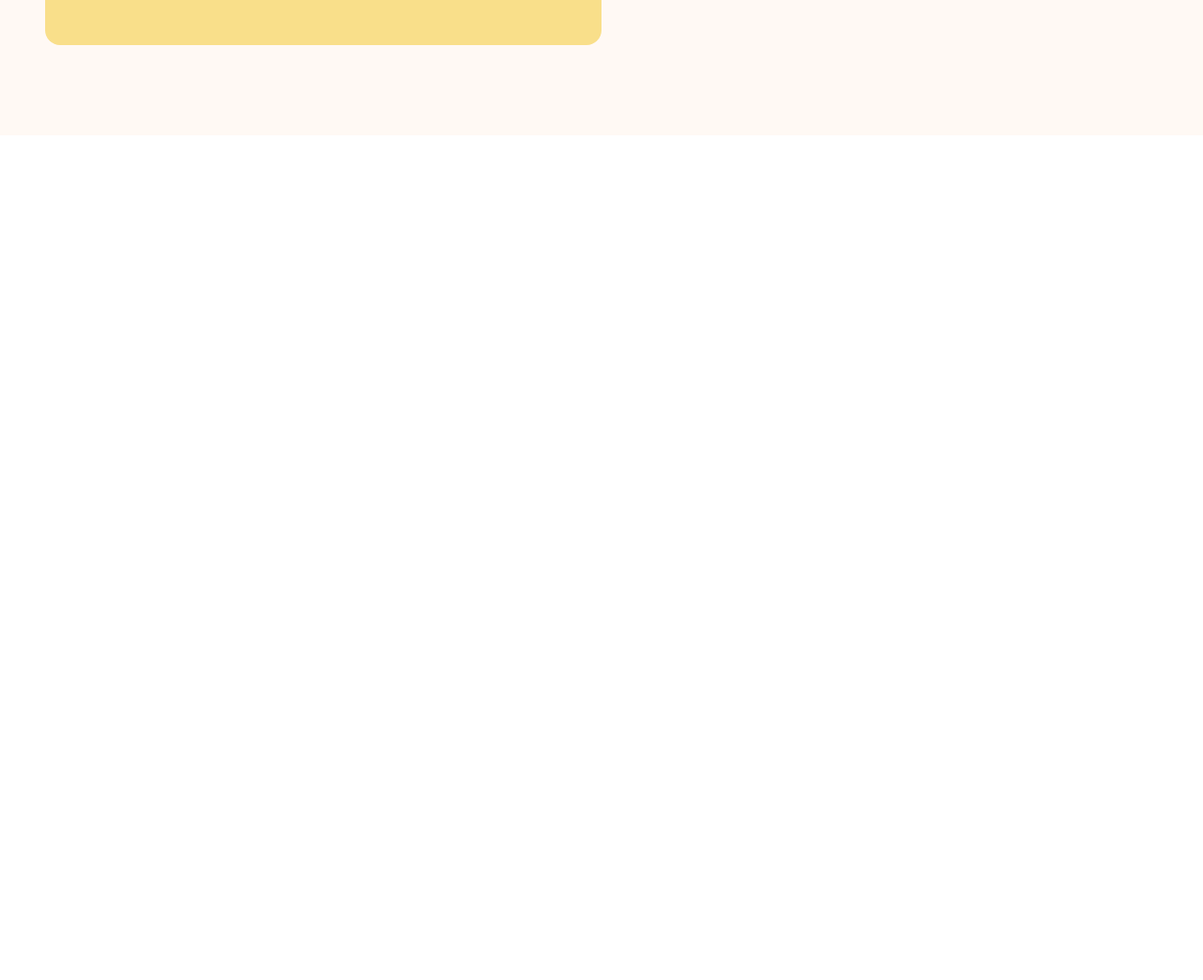
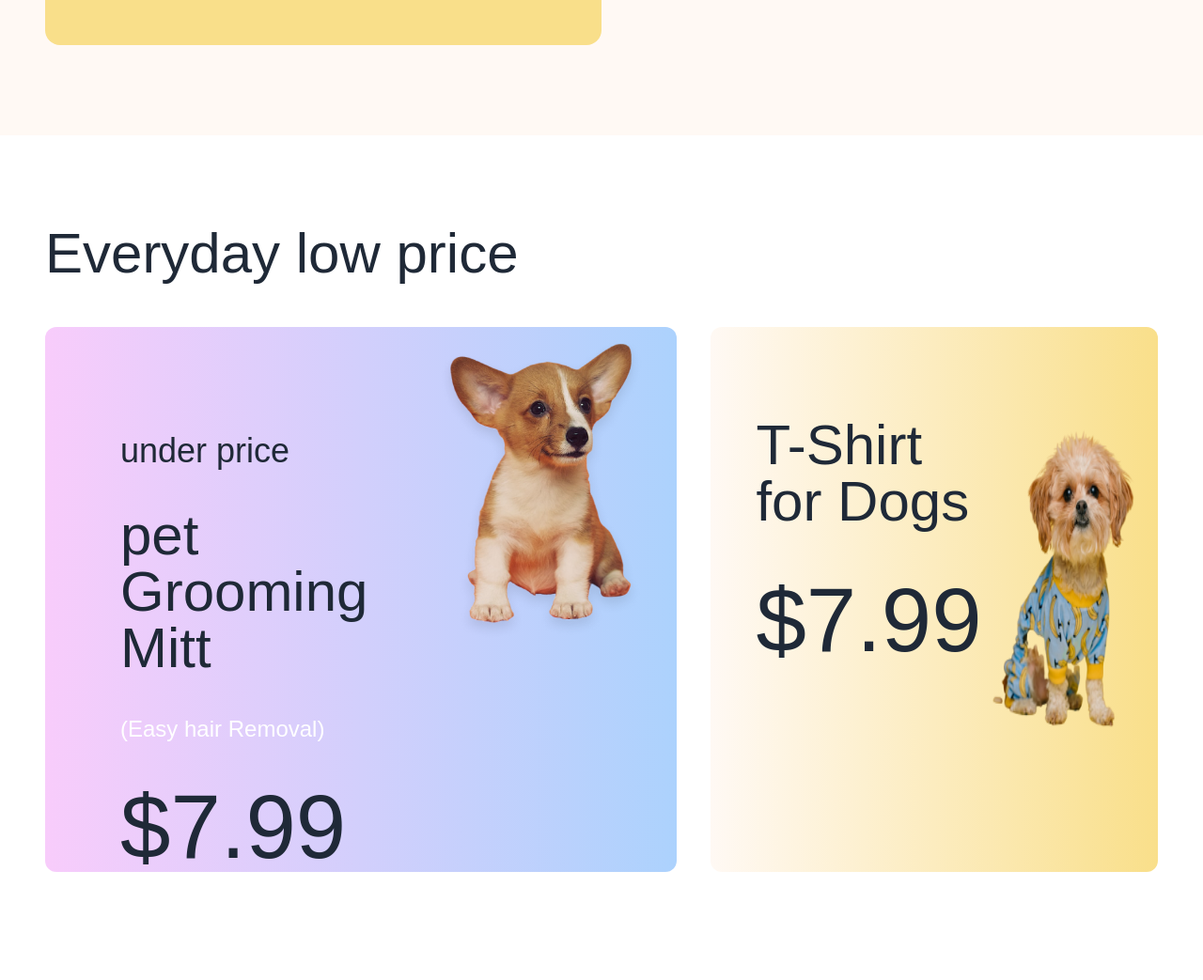
Before and after one commit to alimran74/assignment-03-001, a plain HTML site: page index.html in a window 1280 px wide. Shown: the part 2145-3188 px from the top of the page at 94% size. Before the commit the page ends 2385 px from the top, so only its background shows below. Drawn offline with nearby package versions, Linux system fonts and the light colour scheme; a web font is replaced by a local one.

Commit message:
added cute pet

```diff
--- a/index.html
+++ b/index.html
@@ -21,7 +21,11 @@
             clifford: '#da373d',
             'button-primary':'rgba(255, 220, 38, 1.00)',
             'nav-bg':'rgba(255, 249, 244, 1.00)',
-            'card-bg':'rgba(249, 223, 138, 1.00)'
+            'card-bg':'rgba(249, 223, 138, 1.00)',
+            'gradient-1':'rgba(248, 204, 251, 1.00)',
+            'gradient-01':'rgba(172, 210, 253, 1.00)',
+            'gradient-2':'rgba(255, 249, 244, 1.00)',
+            'gradient-02':'rgba(249, 223, 138, 1.00)'
 
         }
       }
@@ -271,6 +275,36 @@
         </div>
       </div>
     </section>
+    <!-- end -->
+     <!-- low price section start -->
+      <section class="mx-12 ">
+        <p class="text-2xl lg:text-6xl mb-12">Everyday low price</p>
+        <div class=" md:flex-row lg:flex lg:gap-9">
+        <!-- left card -->
+        <div class="flex bg-gradient-to-r from-gradient-1 to-gradient-01 w-auto mb-40 rounded-xl">
+          <div class="relative lg:ml-16 lg:top-28  text-4xl">
+          <h4 class="max-md:hidden pl-4 lg:text-4xl">under price</h4><br>
+          <h2 class="text-xl max-sm:ml-2 pl-4 lg:text-6xl">pet Grooming Mitt</h2><br>
+          <h3 class="text-2xl pl-4 text-white max-md:hidden">(Easy hair Removal)</h3><br>
+          <h1 class="pl-4 pb-28  lg:text-8xl">$7.99</h1>
+         </div>
+        <!-- Image section -->
+         <div>
+          <img class="w-auto" src="assets/cute-dog-mid.png" alt="">
+         </div>
+        </div>
+        <!-- right card -->
+         <div class="relative flex bg-gradient-to-r from-gradient-2 to-gradient-02 w-auto rounded-xl mb-40">
+          <div class="relative mt-24 ml-12">
+            <h3 class="text-2xl lg:text-6xl">T-Shirt for Dogs</h3><br><br>
+            <h1 class="pb-8 text-3xl lg:text-8xl">$7.99</h1>
+          </div>
+          <div>
+            <img class="w-auto h-3/4" src="assets/cute-pet-small.png" alt="">
+          </div>
+         </div>
+        </div>
+      </section>
     </main>
     <footer>
    </footer>
```
